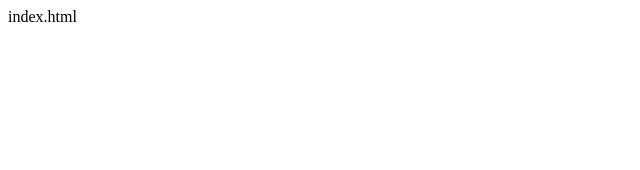
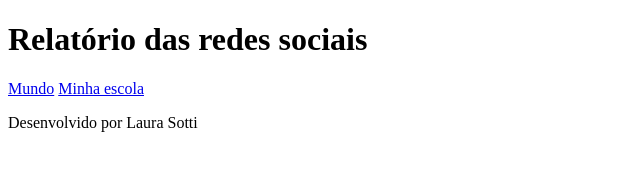
Before and after one commit to laurascheleder/projetoci-nciadedados, a plain HTML site: page index.html in a window 1280 px wide. Shown: the whole page, without its empty margins (0-640 px from the left). Drawn offline with Linux system fonts and the light colour scheme.

Commit message:
alterações

```diff
--- a/index.html
+++ b/index.html
@@ -1,12 +1,24 @@
-index.html
 <!DOCTYPE html>
-<html lang="en">
+<html lang="pt-br">
 <head>
     <meta charset="UTF-8">
     <meta name="viewport" content="width=device-width, initial-scale=1.0">
-    <title>Document</title>
+    <title>Redes Sociais</title>
 </head>
 <body>
-
+    <header>
+        <h1>Relatório das redes sociais</h1>
+        <nav>
+                <a href="index.html">Mundo</a>
+                <a href="#">Minha escola</a>
+        </nav>
+</header>
+<main class="graficos-section">
+    <section id="graficos-container" class="graficos-container">
+            <!-- crie os gráficos aqui -->
+    </section>
+</main>
+<footer>
+    <p>Desenvolvido por Laura Sotti</p>
+</footer>
 </body>
-</html>
```
